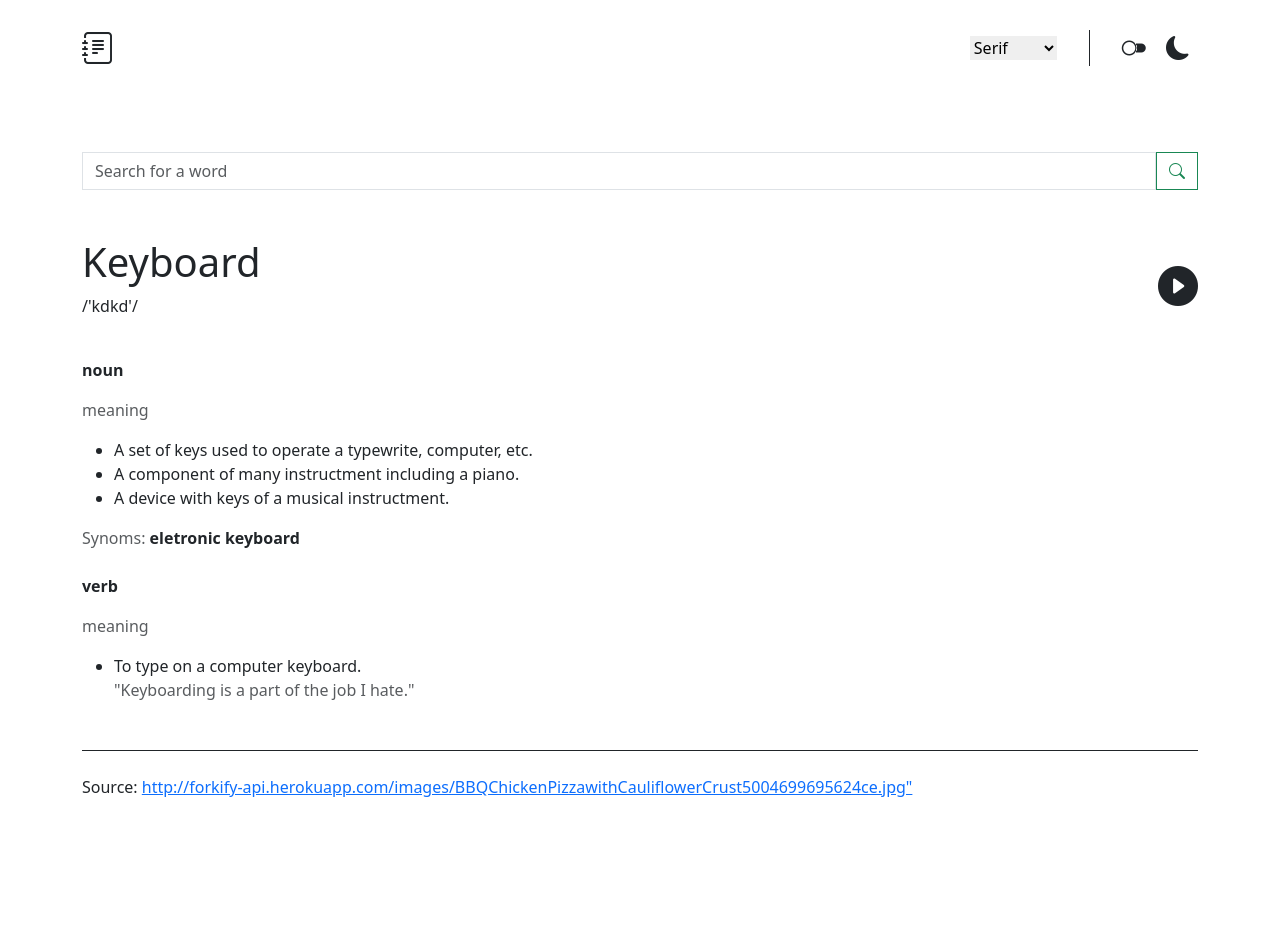
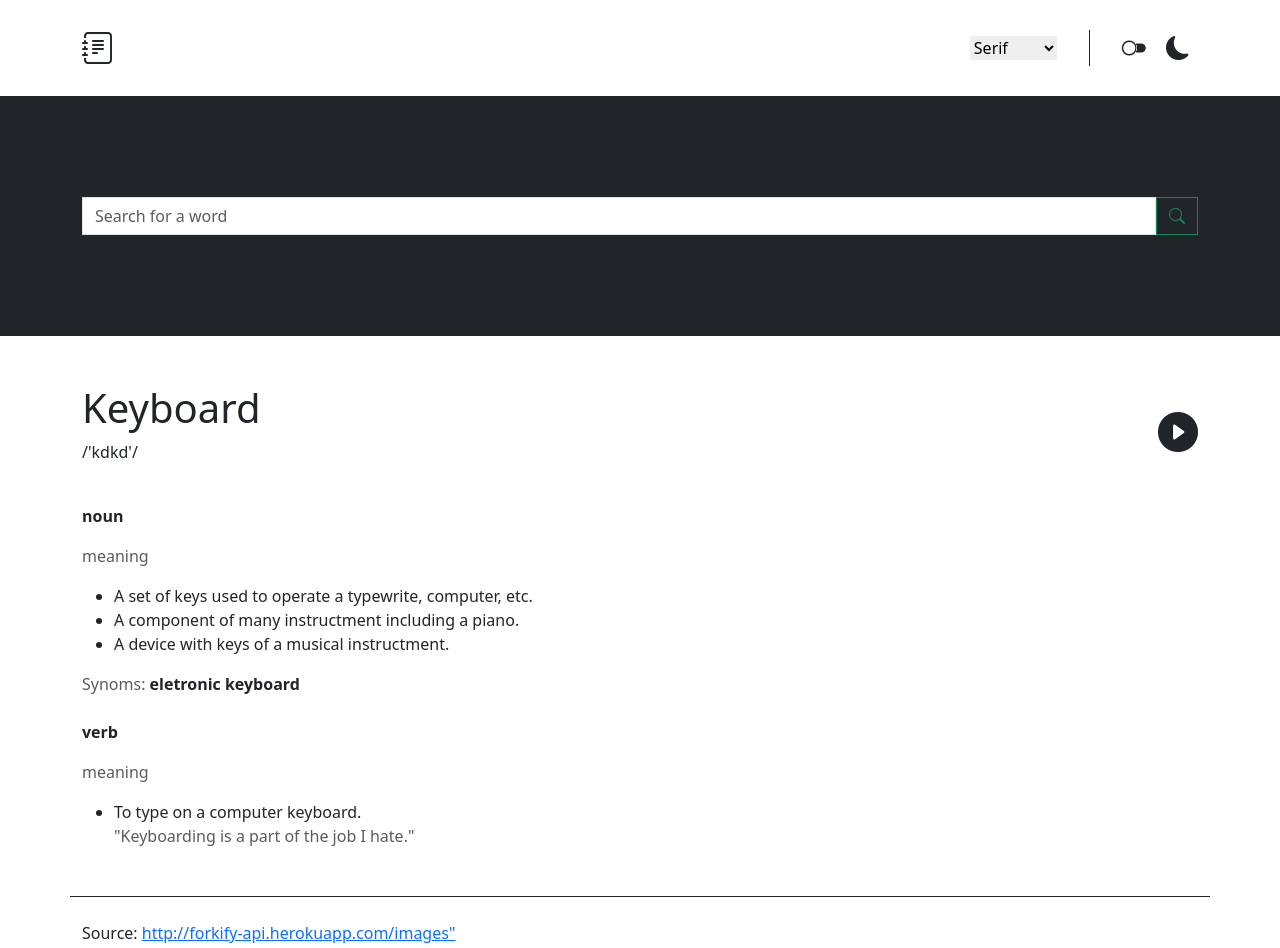
Before and after one commit to boakaidorborkamara/word2meaning, a website built with webpack: page src/index.html in a window 1280 px wide. Before the commit the page ends 823 px from the top, so only its background shows below. Built offline with nearby package versions, Linux system fonts and the light colour scheme.

Commit message:
re-organize project directory

```diff
--- /dev/null
+++ b/src/css/main.css
@@ -0,0 +1,7 @@
+body{
+    background-color: red;
+}
+
+#search-section {
+    background-color: "yellow" !important;
+}
--- a/src/index.html
+++ b/src/index.html
@@ -11,7 +11,7 @@
     <title>word2Meaning</title>
 </head>
 <body>
-    <header>
+    <header >
         <nav class="py-4">
             <div class="container d-flex justify-content-between align-items-center">
                 <i class="bi bi-journal-text fs-2"></i>
@@ -30,20 +30,20 @@
             </div>
         </nav>
     </header>
-
-    <main class="p-2">
-        <div class="container">
-            <section class="d-flex justify-content-center align-items-center mt-5">
-                <form class="form-inline my-2 my-lg-0 d-flex w-100">
-                    <input class="form-control mr-sm-2 rounded-0" type="search" placeholder="Search for a word"
-                        aria-label="Search">
-                    <button class="btn btn-outline-success my-2 my-sm-0 rounded-0" type="submit"><i
-                            class="bi bi-search"></i></button>
-                </form>
+    <main>
+        <div>
+            <!-- search section  -->
+            <section class="d-flex justify-content-center align-items-center bg-dark " id="search-section" style="height: 30vh;">
+                <div class="container">
+                    <form class="form-inline my-2 my-lg-0 d-flex w-100">
+                        <input class="form-control mr-sm-2 rounded-0" type="search" placeholder="Search for a word" aria-label="Search">
+                        <button class="btn btn-outline-success my-2 my-sm-0 rounded-0" type="submit"><i class="bi bi-search"></i></button>
+                    </form>
+                </div>
             </section>
 
-
-            <section class="d-flex justify-content-between align-items-center mt-5">
+            <!-- word section  -->
+            <section class=" container d-flex justify-content-between align-items-center mt-5">
                 <div>
                     <h1>Keyboard</h1>
                     <p>/'kdkd'/</p>
@@ -54,7 +54,7 @@
             </section>
 
             <!-- noun definition section  -->
-            <section class="mt-4">
+            <section class="container mt-4">
                 <p class="fw-bold">noun</p>
                 <p class="text-muted">meaning</p>
                 <ul>
@@ -66,7 +66,7 @@
             </section>
 
             <!-- verb definition section  -->
-            <section class="mt-4">
+            <section class="container mt-4">
                 <p class="fw-bold">verb</p>
                 <p class="text-muted">meaning</p>
                 <ul>
@@ -76,12 +76,13 @@
             </section>
 
             <!-- source section  -->
-            <section class="pt-4 mt-5 border-top border-dark">
+            <section class="container py-4 mt-5 border-top border-dark">
                 <p>Source: <a
-                        href="">http://forkify-api.herokuapp.com/images/BBQChickenPizzawithCauliflowerCrust5004699695624ce.jpg"</a>
+                        href="">http://forkify-api.herokuapp.com/images"</a>
                 </p>
             </section>
         </div>
     </main>
+    <script src=""></script>
 </body>
 </html>
--- a/src/main.css
+++ /dev/null
@@ -1,3 +0,0 @@
-body{
-    background-color: red;
-}
--- a/webpack.dev.config.js
+++ b/webpack.dev.config.js
@@ -1,31 +1,23 @@
-const HtmlWebpackPlugin = require('html-webpack-plugin');
+const HtmlWebpackPlugin = require("html-webpack-plugin");
 const path = require("path");
 
 module.exports = {
-    entry: './src/index.js',
+  entry: "./src/index.js",
   output: {
     publicPath: "dist",
-      filename: 'bundle.js',
+    filename: "bundle.js",
   },
 
   plugins: [
     new HtmlWebpackPlugin({
-          template: './src/index.html',
-          filename: 'index.html'
-      })
+      template: "./src/index.html",
+      filename: "index.html",
+    }),
   ],
 
   module: {
-      rules: [
-          { test: /\.css$/,
-            use: ['style-loader','css-loader']
-          }
-      ]
+    rules: [{ test: /\.css$/, use: ["style-loader", "css-loader"] }],
   },
 
-
-
-
-
-    mode: "development"
+  mode: "development",
 };
```
Also changed, not shown: dist/bundle.js (deleted), dist/bundle14174b2bbf9dd0b966e3.js (deleted), dist/bundle[contentHash].js (deleted), dist/index.html, src/assets/bg.jpg (added), src/scripts/index.js (renamed from src/index.js). Lines whose indentation alone changed are shown as unchanged.
